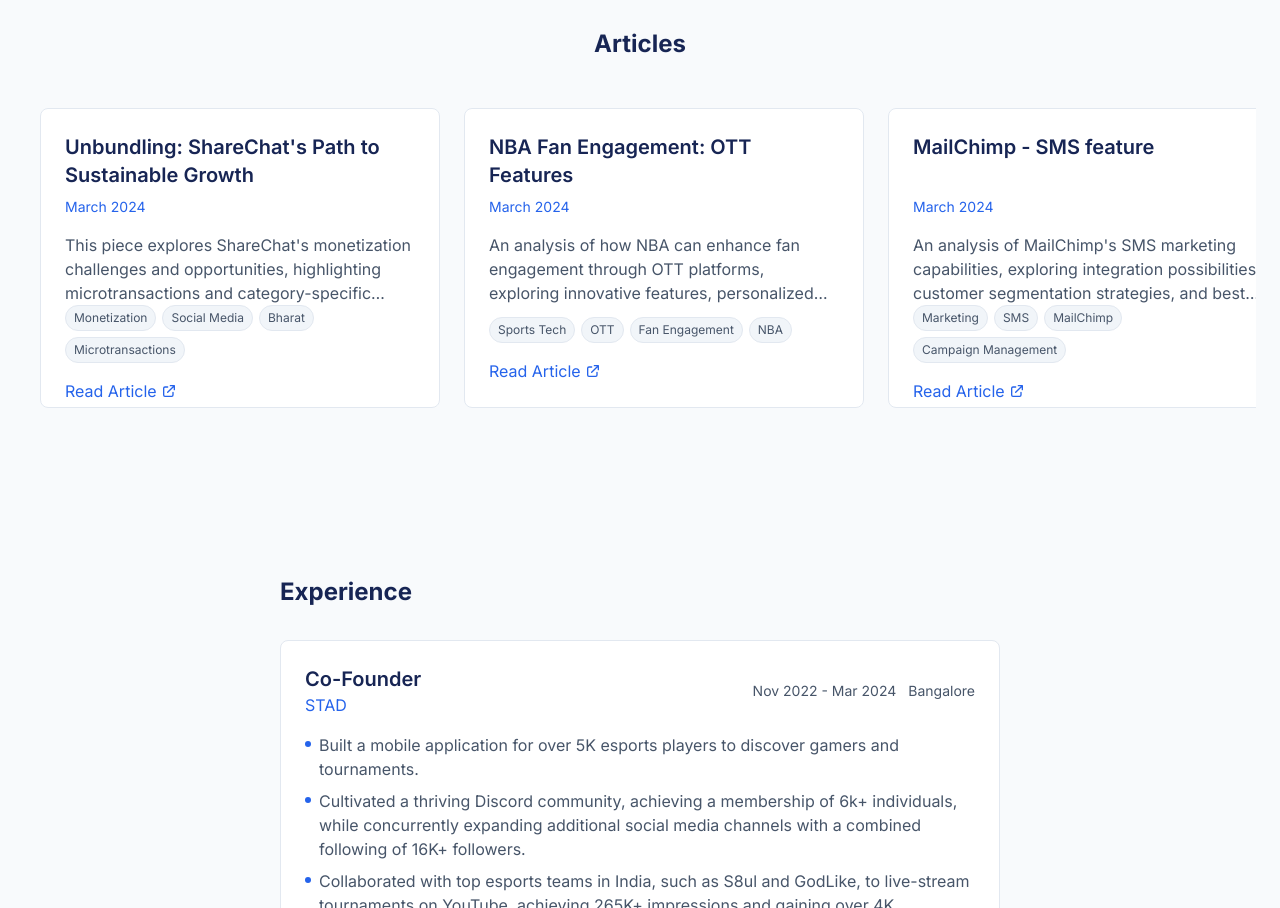
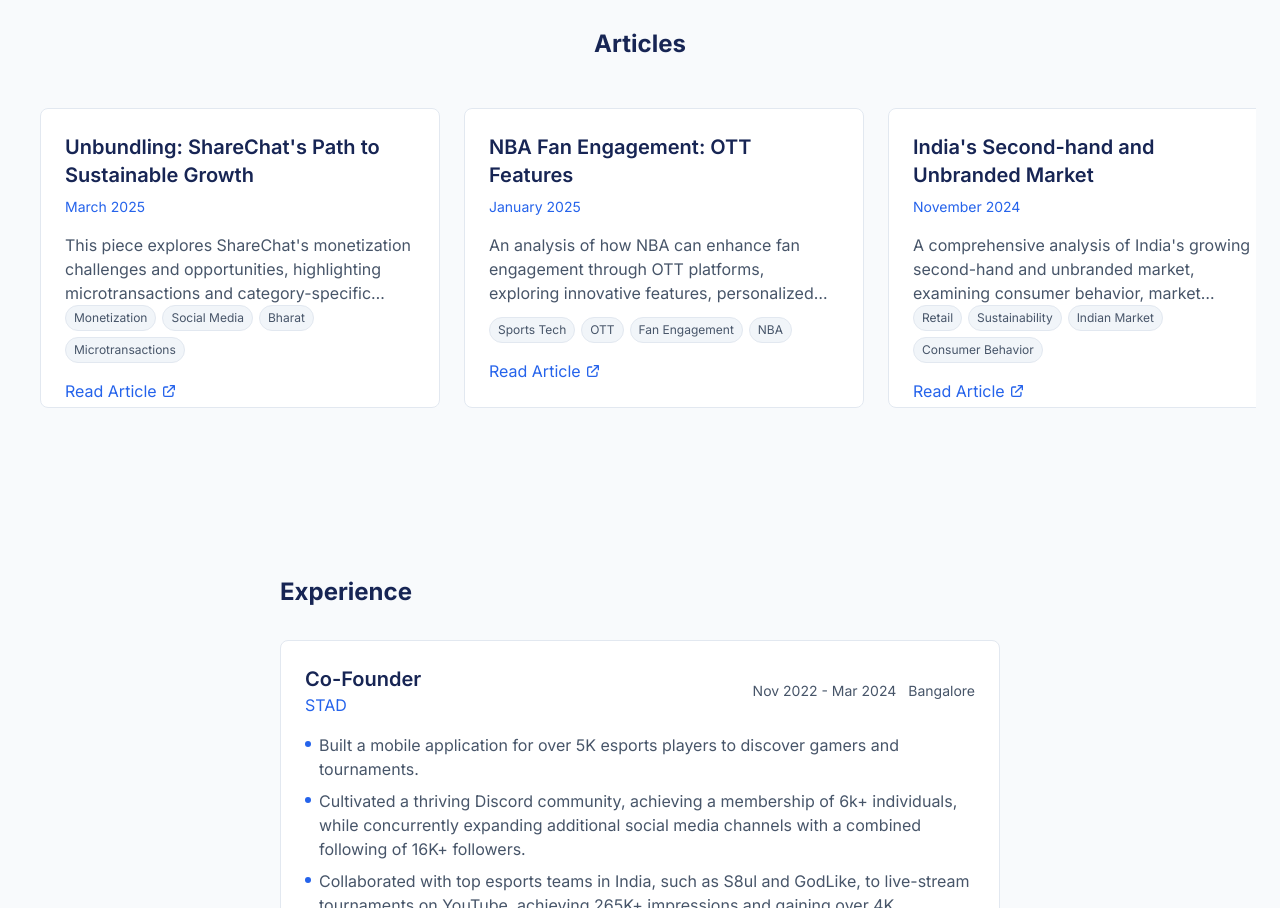
Before and after one commit to Wrecklash/Portfolio, a Next.js app: page / in a window 1280 px wide. Shown: the part 900-1808 px from the top of the page. Built offline with nearby package versions, Linux system fonts and the light colour scheme.

Commit message:
Update: Add India's Second-hand Market article and adjust timeline

```diff
--- a/src/components/sections/Articles.tsx
+++ b/src/components/sections/Articles.tsx
@@ -23,28 +23,35 @@
   {
     title: "Unbundling: ShareChat's Path to Sustainable Growth",
     description: "This piece explores ShareChat's monetization challenges and opportunities, highlighting microtransactions and category-specific unbundling as key strategies. It examines India's digital economy, user behavior in Tier 2/3 cities, and successful revenue models.",
-    date: "March 2024",
+    date: "March 2025",
     link: "https://www.canva.com/design/DAF1_slgyZ8/3TdHi_cuhCdmPLKIruxzcQ/view",
     tags: ["Monetization ", "Social Media", "Bharat", "Microtransactions"]
   },
   {
     title: "NBA Fan Engagement: OTT Features",
     description: "An analysis of how NBA can enhance fan engagement through OTT platforms, exploring innovative features, personalized content delivery, and interactive viewing experiences to drive deeper fan connection and monetization opportunities.",
-    date: "March 2024",
+    date: "January 2025",
     link: "https://docs.google.com/document/d/17dyViorIc35OBEWDRQu1ySGMNLWWUVWpWRVbsrw-SfY/edit?usp=sharing",
     tags: ["Sports Tech", "OTT", "Fan Engagement", "NBA"]
   },
   {
+    title: "India's Second-hand and Unbranded Market",
+    description: "A comprehensive analysis of India's growing second-hand and unbranded market, examining consumer behavior, market dynamics, sustainability impact, and business opportunities in this rapidly evolving sector.",
+    date: "November 2024",
+    link: "https://docs.google.com/document/d/1-4GZLwq9F7yP-5D_5AyPB4hk_ySmL8CV-r9sdz7tMnM/edit?usp=sharing",
+    tags: ["Retail", "Sustainability", "Indian Market", "Consumer Behavior"]
+  },
+  {
     title: "MailChimp - SMS feature",
     description: "An analysis of MailChimp's SMS marketing capabilities, exploring integration possibilities, customer segmentation strategies, and best practices for effective SMS campaigns within the MailChimp ecosystem.",
-    date: "March 2024",
+    date: "September 2024",
     link: "https://docs.google.com/document/d/1BYYuHCWCR2bOFY3qUoQgoXw5JVqfL4M85VtKsNvCcPM/edit?usp=sharing",
     tags: ["Marketing", "SMS", "MailChimp", "Campaign Management"]
   },
   {
     title: "Should Fivetran introduce real-time ingestion?",
     description: "An analysis of real-time data ingestion capabilities in Fivetran, exploring the technical challenges, business value, competitive landscape, and potential implementation strategies for real-time ETL solutions.",
-    date: "March 2024",
+    date: "July 2024",
     link: "https://docs.google.com/document/d/1KM0v2wE4uXQw1b68G29dFZjJRguPJXIfpCv9ORhUhYU/edit?usp=sharing",
     tags: ["Data Engineering", "ETL", "Real-time Data", "Fivetran"]
   }
```
